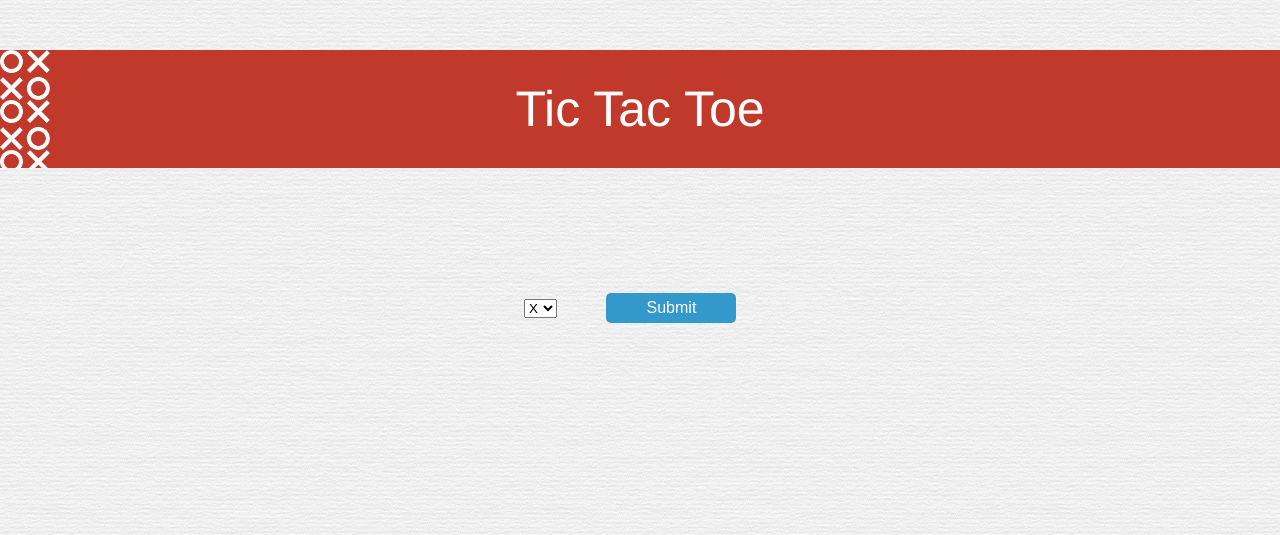
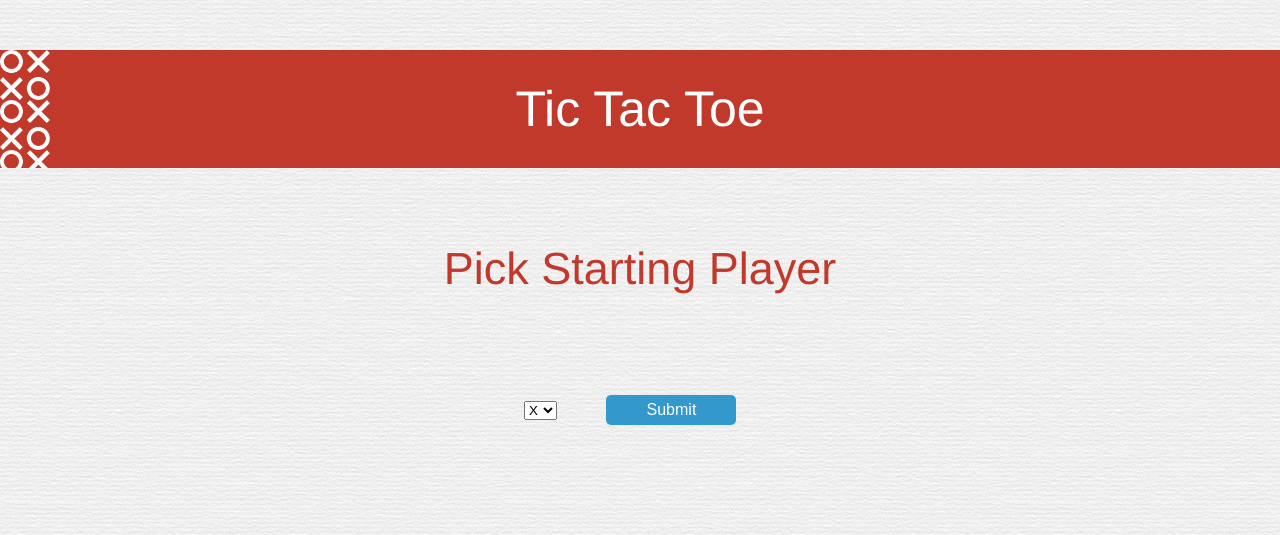
Before and after one commit to kyleheddon/CSC_4370_project1, a PHP site: page / in a window 1280 px wide. Shown: the top 535 px of the page. Run offline with PHP 8.4, Linux system fonts and the light colour scheme.

Commit message:
added a few more user messages

```diff
--- a/app/index.php
+++ b/app/index.php
@@ -39,6 +39,7 @@ else{
 <h1 id="title">Tic Tac Toe</h1>
 
 <?php if(!$whos_turn) { ?>
+		<h2>Pick Starting Player</h2>
 		<form method="post">
 				<select name="whos_turn">
 						<option value="X">X</option>
@@ -59,6 +60,8 @@ else{
 				<h2>Game Over - <?php echo "$winner wins";?></h2>
 		<?php } else if($board->is_tie()) { ?>
 				<h2>Game Over - Tie</h2>
+		<?php } else { ?>
+				<h2><?php echo $whos_turn; ?>'s Turn</h2>
 		<?php } ?>
 		<form method="post">
 				<input type="hidden" name="whos_turn" value="<?php echo $whos_turn; ?>" />
```
